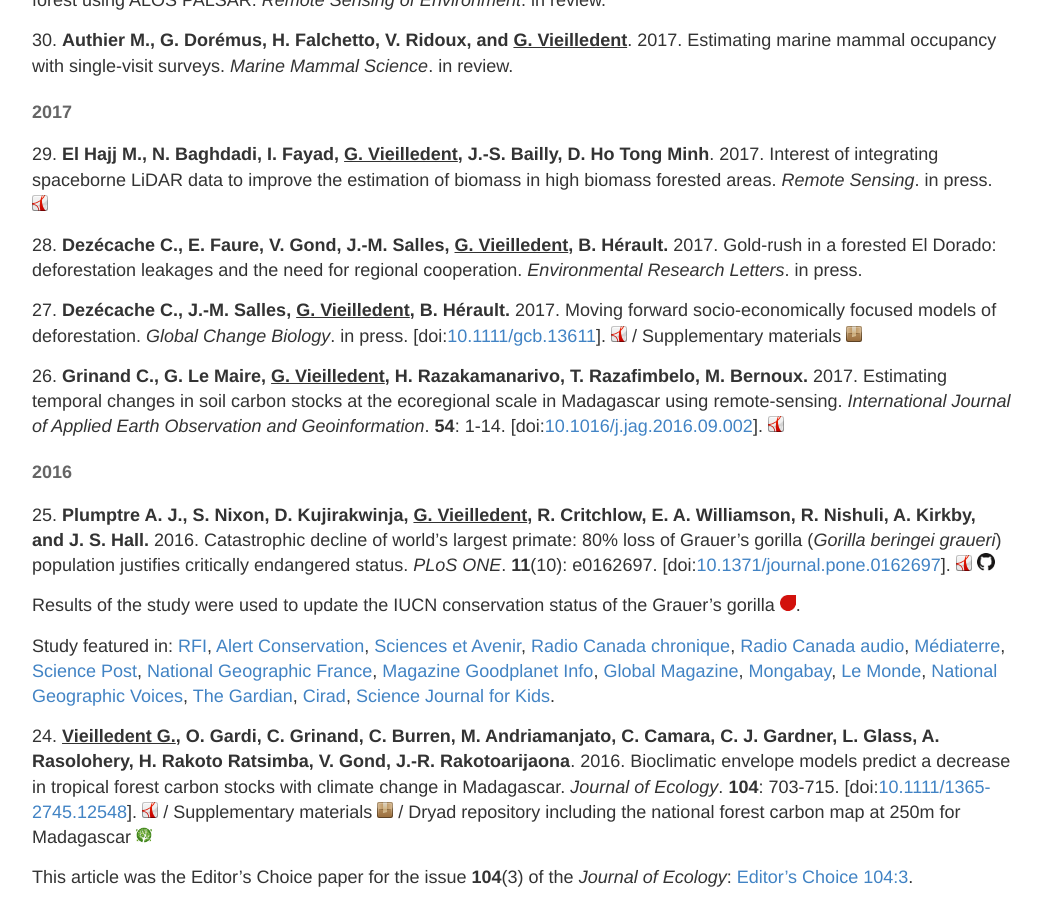
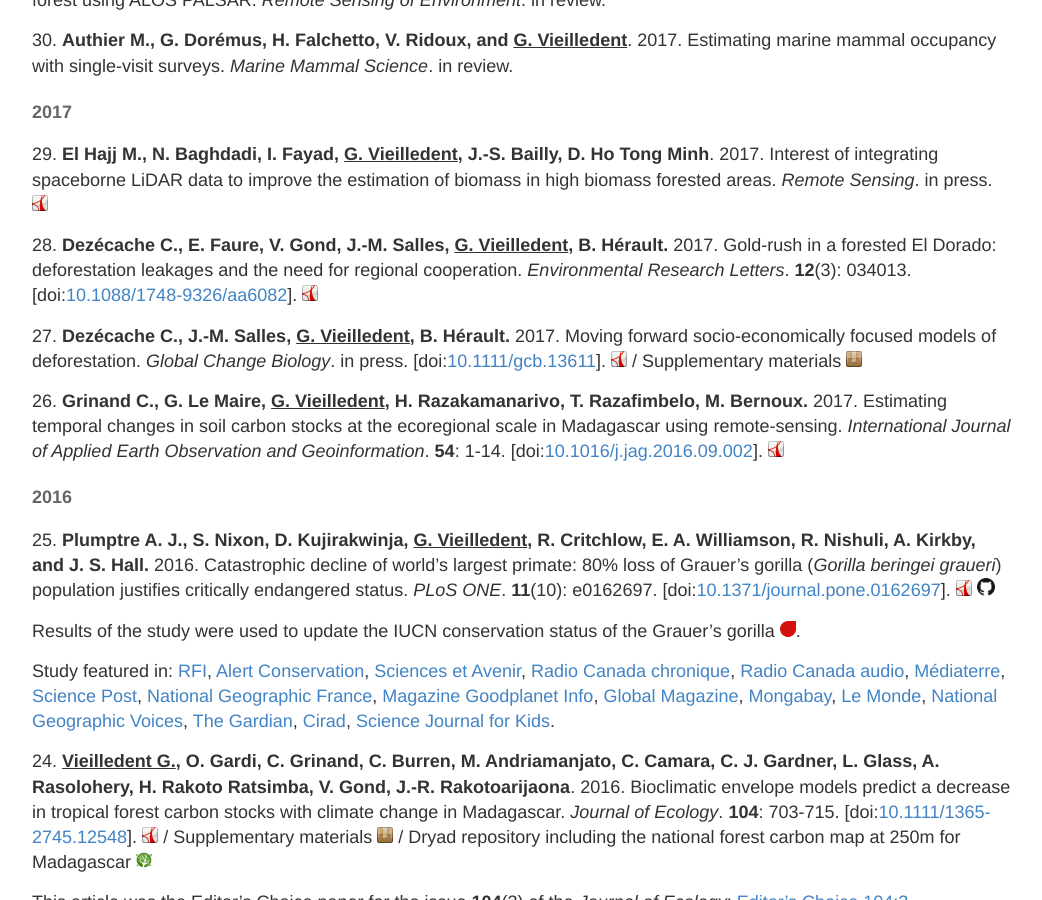
Before and after one commit to ghislainv/ghislainv.github.io, a Jekyll site: the page built from publications.md, in a window 1280 px wide and 900 px high, scrolled down 617 px. Shown: the whole window, without its empty margins (118-1160 px from the left). Built offline with Jekyll 4.4.1, drawn with Linux system fonts in a browser that asks for light colours.

Commit message:
Add Dezecache2017-ERL

```diff
--- a/publications.md
+++ b/publications.md
@@ -22,7 +22,9 @@ Researcher profile:
 29\. **El Hajj M., N. Baghdadi, I. Fayad, <span style="text-decoration: underline;">G. Vieilledent</span>, J.-S. Bailly, D. Ho Tong Minh**. 2017. Interest of integrating spaceborne LiDAR data to improve the estimation of biomass in high biomass forested areas. _Remote Sensing_. in press.
 [![manuscript in pdf](/images/logos/logo-pdf.png "manuscript in pdf")](/publications/ElHajj2017-RemoteSensing.pdf)
 
-28\. **Dezécache C., E. Faure, V. Gond, J.-M. Salles, <span style="text-decoration: underline;">G. Vieilledent</span>, B. Hérault.** 2017. Gold-rush in a forested El Dorado: deforestation leakages and the need for regional cooperation. _Environmental Research Letters_. in press.
+28\. **Dezécache C., E. Faure, V. Gond, J.-M. Salles, <span style="text-decoration: underline;">G. Vieilledent</span>, B. Hérault.** 2017. Gold-rush in a forested El Dorado: deforestation leakages and the need for regional cooperation. _Environmental Research Letters_. **12**(3): 034013.
+\[doi:[10.1088/1748-9326/aa6082](https://doi.org/10.1088/1748-9326/aa6082)\].
+[![manuscript in pdf](/images/logos/logo-pdf.png "manuscript in pdf")](/publications/Dezecache2017-ERL.pdf)
 
 27\. **Dezécache C., J.-M. Salles, <span style="text-decoration: underline;">G. Vieilledent</span>, B. Hérault.** 2017. Moving forward socio-economically focused models of deforestation. _Global Change Biology_. in press.
 \[doi:[10.1111/gcb.13611](http://dx.doi.org/10.1111/gcb.13611)\].
```
Also changed, not shown: 1 other file.
